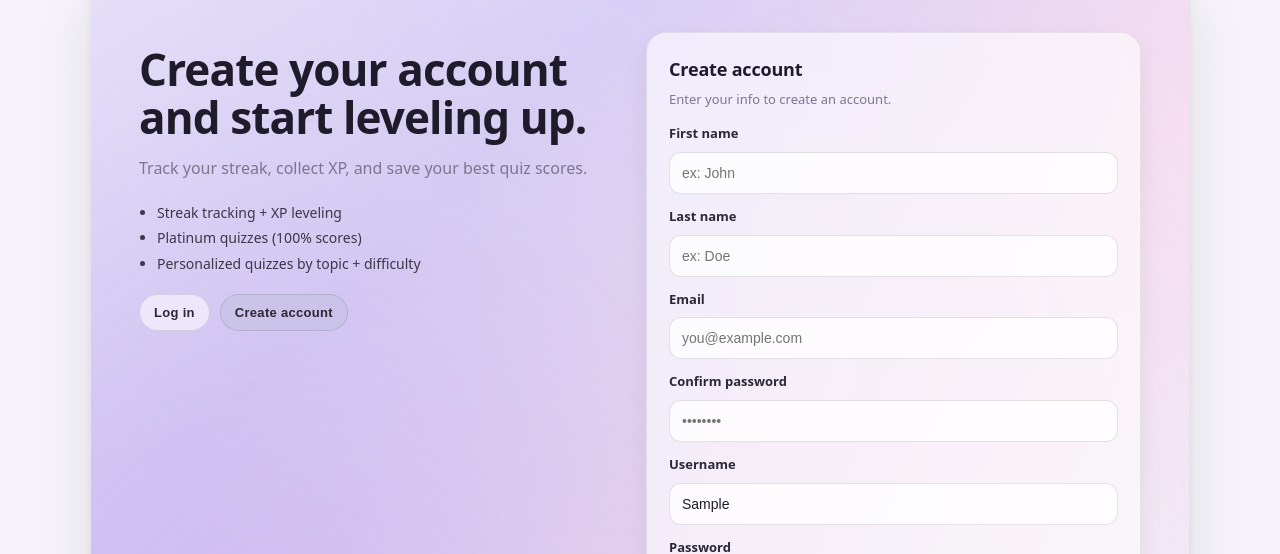
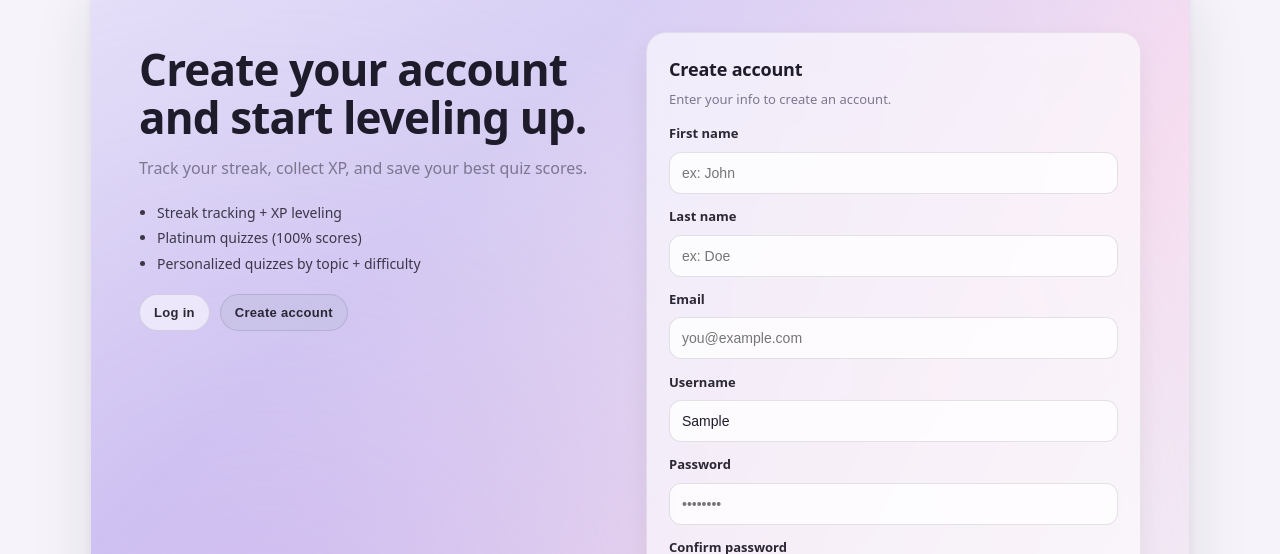
Before and after one commit to spretell/LRNR, a React (Vite) app in the folder client/: page /auth in a window 1280 px wide. Both pictures are taken after typing "Sample", "Sample123" into the empty fields and a click on the button "Create account". Shown: the part 246-800 px from the top of the page. Built offline with nearby package versions, Linux system fonts and the light colour scheme; no server answers.

Commit message:
updated ui for login/signup -steph

```diff
--- a/client/src/pages/Auth.jsx
+++ b/client/src/pages/Auth.jsx
@@ -22,11 +22,10 @@ export default function Auth() {
   const [lastName, setLastName] = useState("");
   const [confirmPassword, setConfirmPassword] = useState("");
 
-  // UI state
+  // ui state
   const [serverError, setServerError] = useState("");
   const [submitting, setSubmitting] = useState(false);
 
-  // if already logged in , send them to /account
   useEffect(() => {
     if (isAuthenticated) {
       navigate("/account", { replace: true });
@@ -40,10 +39,13 @@ export default function Auth() {
       return "Password must be at least 6 characters.";
     }
 
-    if (mode === "signup") {
-      if (password && confirmPassword && password !== confirmPassword) {
-        return "Passwords do not match.";
-      }
+    if (
+      mode === "signup" &&
+      password &&
+      confirmPassword &&
+      password !== confirmPassword
+    ) {
+      return "Passwords do not match.";
     }
 
     return "";
@@ -51,19 +53,16 @@ export default function Auth() {
 
   const canSubmit = useMemo(() => {
     if (submitting) return false;
-
     if (!password || password.length < 6) return false;
 
     if (mode === "login") {
-      if (!username) return false;
-      return true;
+      return !!username.trim();
     }
 
-    // signup mode
-    if (!username) return false;
-    if (!firstName) return false;
-    if (!lastName) return false;
-    if (!email) return false;
+    if (!firstName.trim()) return false;
+    if (!lastName.trim()) return false;
+    if (!email.trim()) return false;
+    if (!username.trim()) return false;
     if (!confirmPassword) return false;
     if (password !== confirmPassword) return false;
 
@@ -222,22 +221,6 @@ export default function Auth() {
                   disabled={mode !== "signup"}
                 />
               </div>
-
-              <div className="auth-field">
-                <label className="auth-label" htmlFor="confirmPassword">
-                  Confirm password
-                </label>
-                <input
-                  id="confirmPassword"
-                  className="auth-input"
-                  type="password"
-                  value={confirmPassword}
-                  onChange={(e) => setConfirmPassword(e.target.value)}
-                  placeholder="••••••••"
-                  autoComplete="new-password"
-                  disabled={mode !== "signup"}
-                />
-              </div>
             </div>
 
             <div className="auth-field">
@@ -269,6 +252,24 @@ export default function Auth() {
                   mode === "login" ? "current-password" : "new-password"
                 }
               />
+            </div>
+
+            <div className="auth-confirmWrap" aria-hidden={mode !== "signup"}>
+              <div className="auth-field">
+                <label className="auth-label" htmlFor="confirmPassword">
+                  Confirm password
+                </label>
+                <input
+                  id="confirmPassword"
+                  className="auth-input"
+                  type="password"
+                  value={confirmPassword}
+                  onChange={(e) => setConfirmPassword(e.target.value)}
+                  placeholder="••••••••"
+                  autoComplete="new-password"
+                  disabled={mode !== "signup"}
+                />
+              </div>
             </div>
 
             {uiError && (
--- a/client/src/styles/Auth.css
+++ b/client/src/styles/Auth.css
@@ -14,11 +14,9 @@
   border-radius: 28px;
   border: 1px solid #e5e1ef;
   overflow: hidden;
-
   transition:
-    background 800ms cubic-bezier(0.22, 1, 0.36, 1),
-    box-shadow 800ms cubic-bezier(0.22, 1, 0.36, 1);
-
+    background 1200ms cubic-bezier(0.16, 1, 0.3, 1),
+    box-shadow 1200ms cubic-bezier(0.16, 1, 0.3, 1);
   box-shadow:
     0 20px 60px rgba(30, 27, 42, 0.1),
     0 2px 10px rgba(30, 27, 42, 0.06);
@@ -50,7 +48,7 @@
   inset: -35%;
   filter: blur(40px);
   pointer-events: none;
-  transition: background 800ms cubic-bezier(0.22, 1, 0.36, 1);
+  transition: background 1200ms cubic-bezier(0.16, 1, 0.3, 1);
 }
 
 .auth-card.card-login::before {
@@ -348,14 +346,14 @@
 @media (min-width: 901px) {
   .auth-card {
     transition:
-      background 1600ms cubic-bezier(0.22, 1, 0.36, 1),
-      box-shadow 1600ms cubic-bezier(0.22, 1, 0.36, 1),
-      transform 1700ms cubic-bezier(0.22, 1, 0.36, 1);
+      background 1800ms cubic-bezier(0.16, 1, 0.3, 1),
+      box-shadow 1800ms cubic-bezier(0.16, 1, 0.3, 1),
+      transform 1800ms cubic-bezier(0.16, 1, 0.3, 1);
   }
 
   .auth-card.card-signup {
-    transform: translateY(-6px);
-    transition-delay: 280ms;
+    transform: translateY(0);
+    transition-delay: 0ms;
   }
 
   .auth-card.card-login {
@@ -365,9 +363,9 @@
 
   .auth-right {
     transition:
-      min-height 1600ms cubic-bezier(0.22, 1, 0.36, 1),
-      opacity 350ms ease,
-      transform 450ms cubic-bezier(0.22, 1, 0.36, 1);
+      min-height 1800ms cubic-bezier(0.16, 1, 0.3, 1),
+      opacity 900ms ease,
+      transform 900ms cubic-bezier(0.16, 1, 0.3, 1);
     overflow: hidden;
   }
 
@@ -376,62 +374,51 @@
   }
 
   .auth-card.card-signup .auth-right {
-    min-height: 460px;
+    min-height: 560px;
   }
-}
 
-@media (min-width: 901px) {
   .auth-card {
     will-change: transform;
   }
 }
 
-.auth-signupFields {
+.auth-signupFields,
+.auth-confirmWrap {
   display: grid;
   gap: 12px;
   max-height: 0;
   opacity: 0;
   transform: translateY(-6px);
+  filter: blur(1px);
   overflow: hidden;
   transition:
-    max-height 900ms cubic-bezier(0.22, 1, 0.36, 1),
-    opacity 700ms ease,
-    transform 900ms cubic-bezier(0.22, 1, 0.36, 1);
+    max-height 1600ms cubic-bezier(0.16, 1, 0.3, 1),
+    opacity 1200ms ease,
+    transform 1400ms cubic-bezier(0.16, 1, 0.3, 1),
+    filter 1200ms ease;
 }
 
 .auth-right.is-signup .auth-signupFields {
-  max-height: 420px;
-  opacity: 1;
-  transform: translateY(0);
-}
-
-.auth-signupFields {
-  display: grid;
-  gap: 12px;
-  max-height: 0;
-  opacity: 0;
-  transform: translateY(-10px);
-  filter: blur(2px);
-  overflow: hidden;
-  transition:
-    max-height 1200ms cubic-bezier(0.16, 1, 0.3, 1),
-    opacity 900ms cubic-bezier(0.16, 1, 0.3, 1),
-    transform 1200ms cubic-bezier(0.16, 1, 0.3, 1),
-    filter 900ms cubic-bezier(0.16, 1, 0.3, 1);
-}
-
-.auth-right.is-signup .auth-signupFields {
-  max-height: 420px;
+  max-height: 280px;
   opacity: 1;
   transform: translateY(0);
   filter: blur(0);
 }
 
-.auth-right.is-login .auth-signupFields {
+.auth-right.is-signup .auth-confirmWrap {
+  max-height: 120px;
+  opacity: 1;
+  transform: translateY(0);
+  filter: blur(0);
+}
+
+.auth-right.is-login .auth-signupFields,
+.auth-right.is-login .auth-confirmWrap {
   margin-bottom: 0;
 }
 
 .auth-right,
-.auth-signupFields {
+.auth-signupFields,
+.auth-confirmWrap {
   will-change: max-height, opacity, transform, filter;
 }
```
